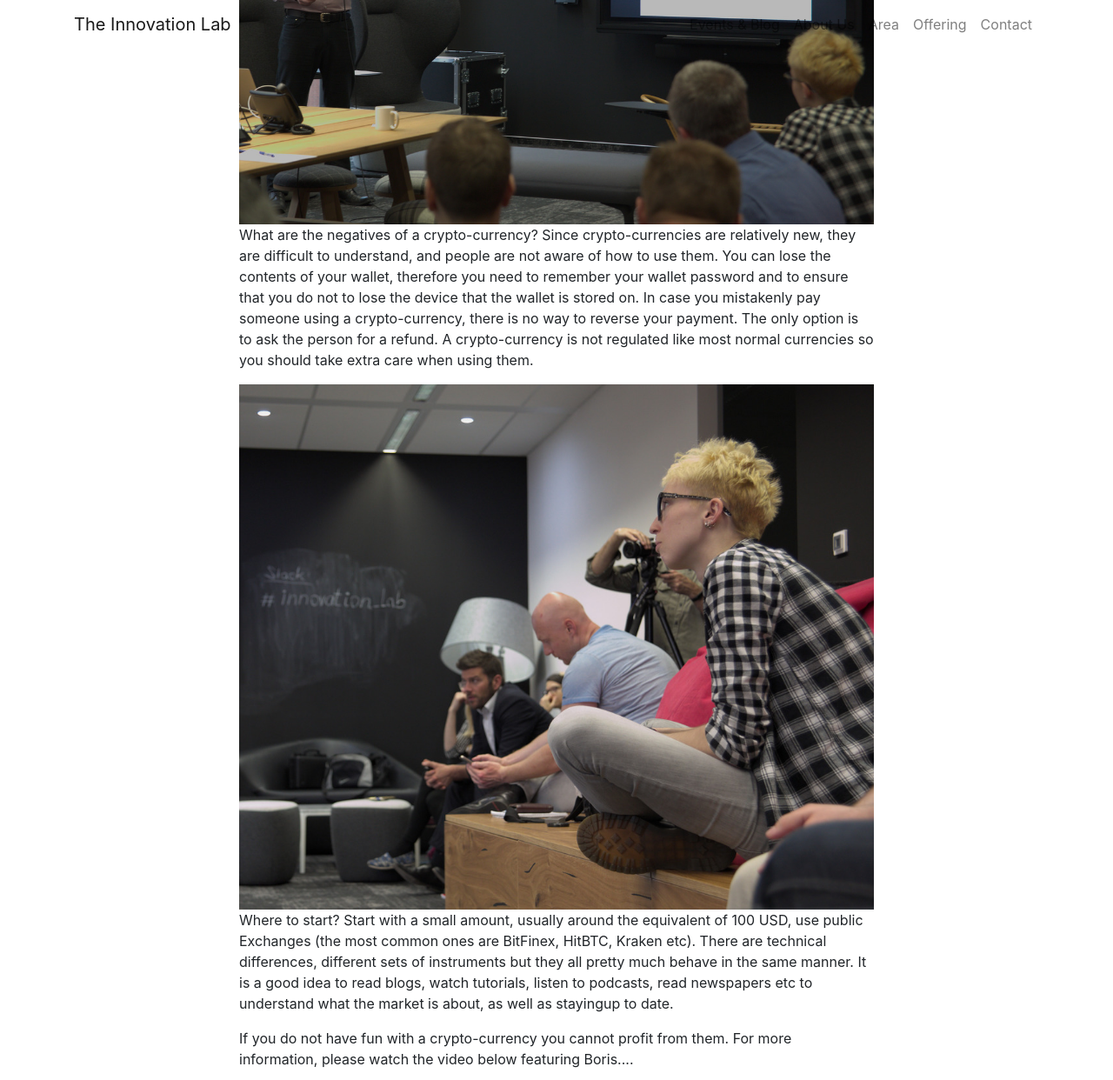
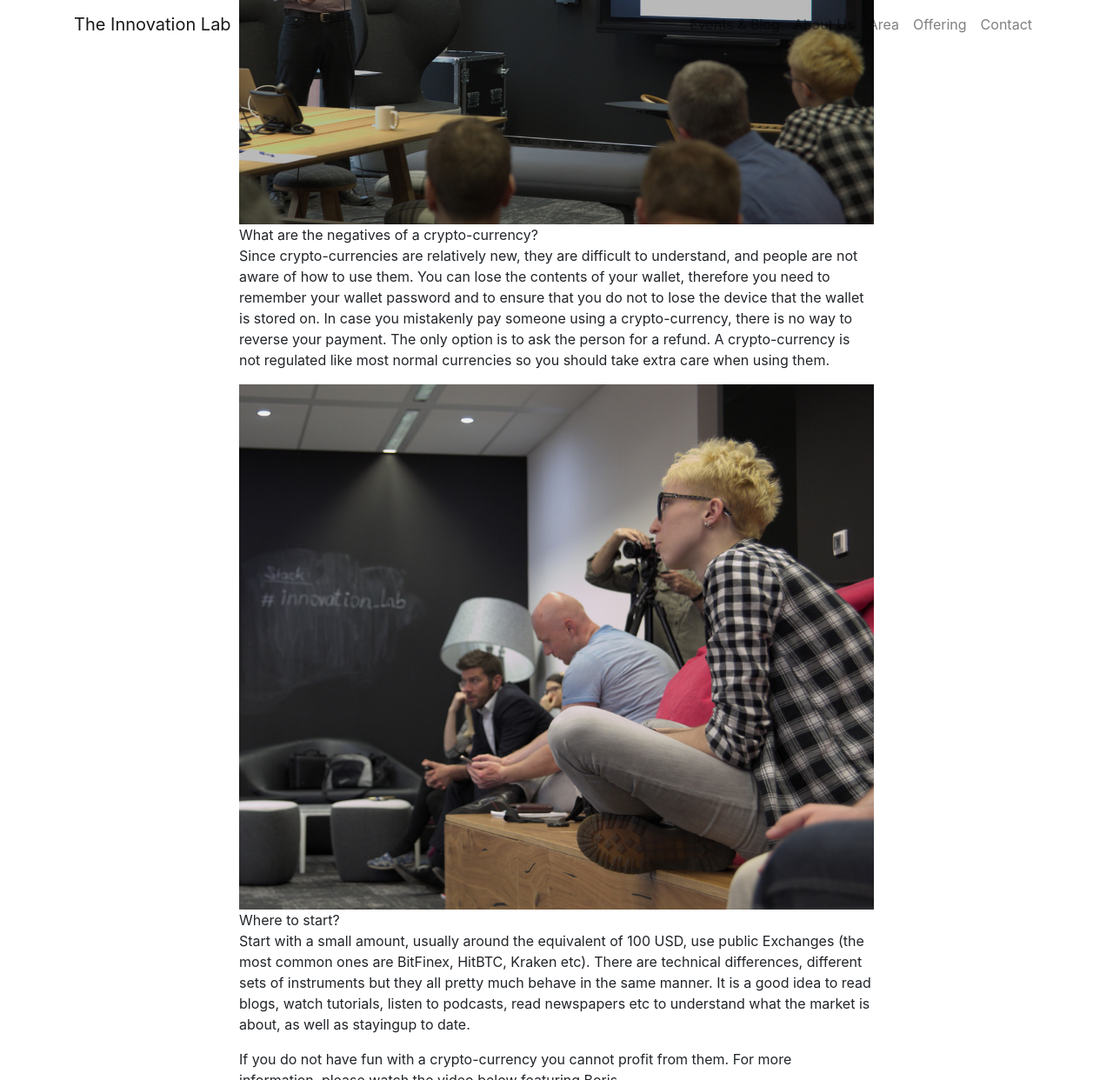
Before and after one commit to waltros/web-blog, a Jekyll site: the page built from _posts/2018-03-28-Introduction-to-cryptocurrency.html, in a window 1280 px wide and 1400 px high, scrolled down 2709 px, cut to the strip 0-1242 px from the top of the window. Shown: the whole strip at 87% size. Built offline with Jekyll 4.4.1, drawn with Linux system fonts in a browser that asks for light colours; nearby versions of some CDN libraries; library files that are not in the unit come from our copies; some of the changed text lies outside the part shown.

```diff
--- a/_posts/2018-03-28-Introduction-to-cryptocurrency.html
+++ b/_posts/2018-03-28-Introduction-to-cryptocurrency.html
@@ -21,17 +21,17 @@ background: '/img/posts/2018-03-28-introduction-to-cryptocurrencies/re_512B2633.
 
 <img class="img-fluid" src="{{ site.baseurl }}/img/posts/2018-03-28-introduction-to-cryptocurrencies/re_512B2647.jpg" alt="Open space">
 
-<p>What are the benefits of a crypto-currency?
+<p>What are the benefits of a crypto-currency?<br/>
 They are very volatile, new, quick, cheaper and more reliable than money issued by a government. They can be used without any leverage and you can always use them to bet on something. One of the main reasons why this is attractive for traders who have just started to trade is the potential of large growth within days. If you know the market you can earn a lot.</p>
 
 <img class="img-fluid" src="{{ site.baseurl }}/img/posts/2018-03-28-introduction-to-cryptocurrencies/re_512B2644.jpg" alt="Open space">
 
-<p>What are the negatives of a crypto-currency?
+<p>What are the negatives of a crypto-currency?<br/>
 Since crypto-currencies are relatively new, they are difficult to understand, and people are not aware of how to use them. You can lose the contents of your wallet, therefore you need to remember your wallet password and to ensure that you do not to lose the device that the wallet is stored on. In case you mistakenly pay someone using a crypto-currency, there is no way to reverse your payment. The only option is to ask the person for a refund. A crypto-currency is not regulated like most normal currencies so you should take extra care when using them.</p>
 
 <img class="img-fluid" src="{{ site.baseurl }}/img/posts/2018-03-28-introduction-to-cryptocurrencies/re_512B2652.jpg" alt="Open space">
 
-<p>Where to start?
+<p>Where to start?<br/>
 Start with a small amount, usually around the equivalent of 100 USD, use public Exchanges (the most common ones are BitFinex, HitBTC, Kraken etc). There are technical differences, different sets of instruments but they all pretty much behave in the same manner. It is a good idea to read blogs, watch tutorials, listen to podcasts, read newspapers etc to understand what the market is about, as well as stayingup to date.</p>
 
 <p>If you do not have fun with a crypto-currency you cannot profit from them.
```
